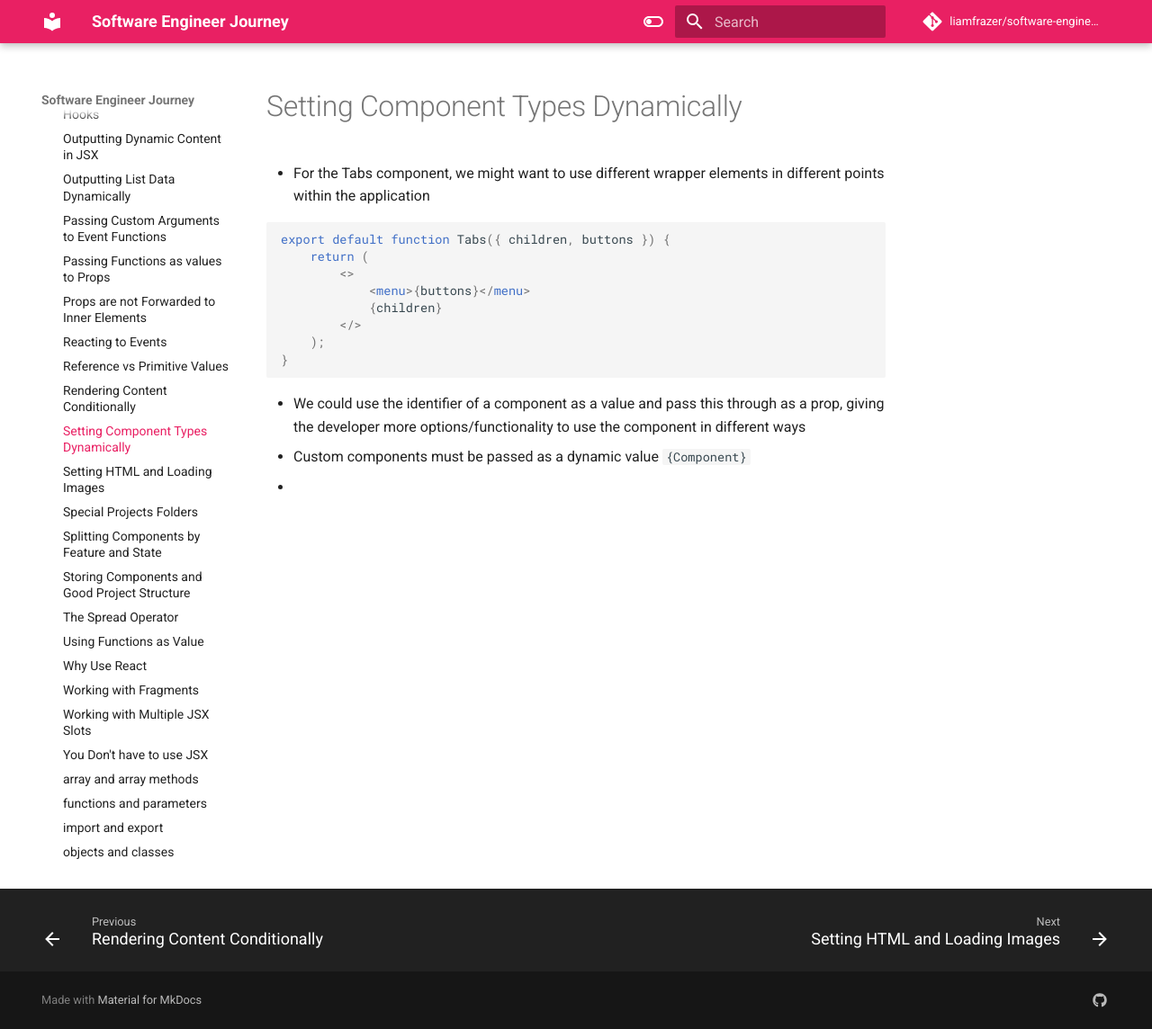
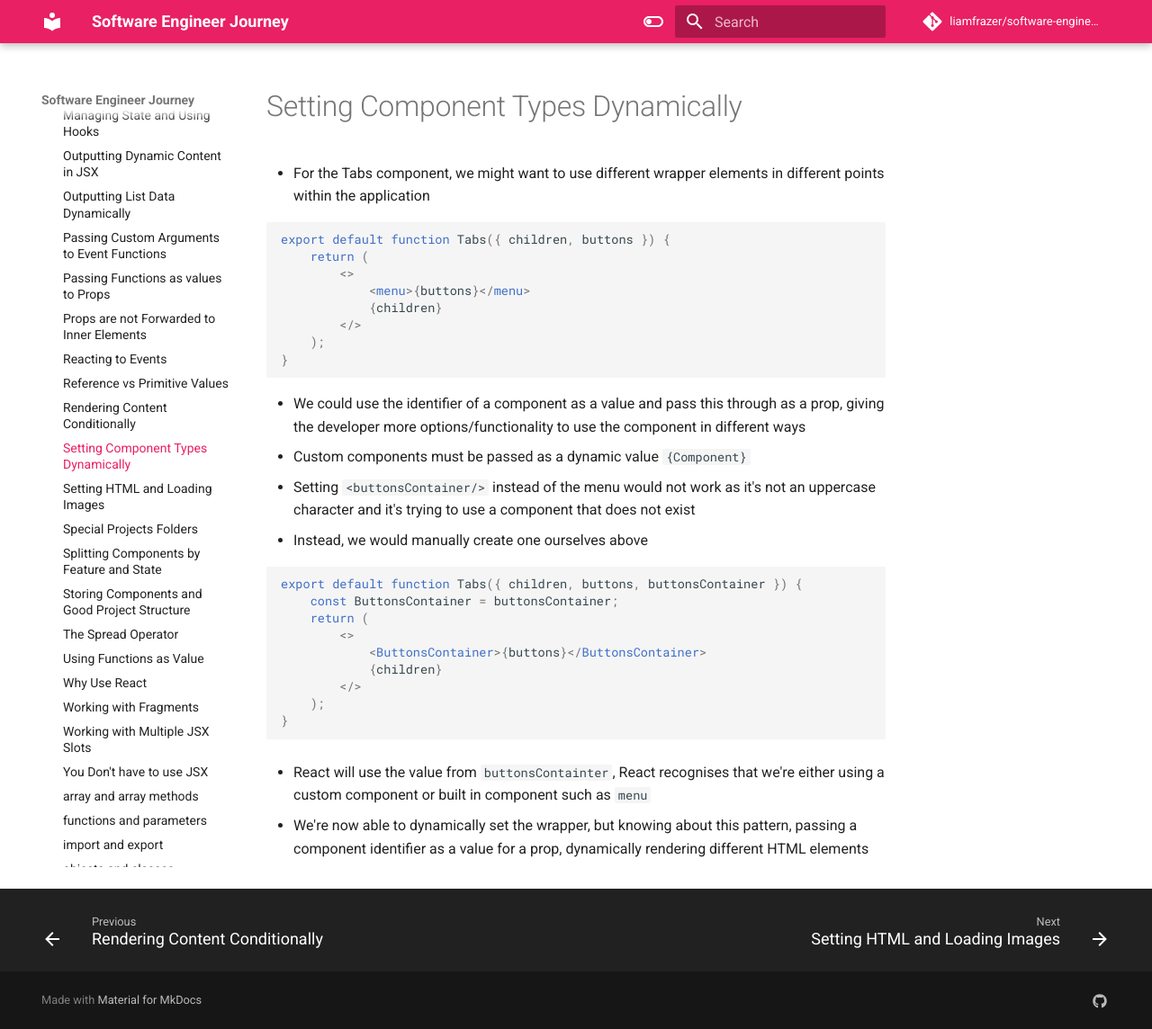
Before and after one commit to liamfrazer/software-engineer-journey, an MkDocs documentation site: the page built from docs/Learning/The Complete React Guide/Setting Component Types Dynamically.md, in a window 1280 px wide and 1144 px high. Shown: the whole window at 90% size. Built offline with MkDocs 1.6.1 and Material for MkDocs 9.7.7, drawn with Linux system fonts in a browser that asks for light colours; comment, search, counter and statistics services are not loaded.

Commit message:
vault backup: 2023-12-22 11:27:43

````diff
--- a/docs/Learning/The Complete React Guide/Setting Component Types Dynamically.md
+++ b/docs/Learning/The Complete React Guide/Setting Component Types Dynamically.md
@@ -23,4 +23,22 @@ export default function Tabs({ children, buttons }) {
 
 * We could use the identifier of a component as a value and pass this through as a prop, giving the developer more options/functionality to use the component in different ways
 * Custom components must be passed as a dynamic value `{Component}`
-*
+
+* Setting `<buttonsContainer/>` instead of the menu would not work as it's not an uppercase character and it's trying to use a component that does not exist
+* Instead, we would manually create one ourselves above
+
+```jsx
+export default function Tabs({ children, buttons, buttonsContainer }) {
+	const ButtonsContainer = buttonsContainer;
+	return (
+		<>
+			<ButtonsContainer>{buttons}</ButtonsContainer>
+			{children}
+		</>
+	);
+}
+```
+
+* React will use the value from `buttonsContainter`, React recognises that we're either using a custom component or built in component such as `menu`
+
+* We're now able to dynamically set the wrapper, but knowing about this pattern, passing a component identifier as a value for a prop, dynamically rendering different HTML elements
````
Also changed, not shown: extras/templates/Code Block.md (+1 -1 lines).
